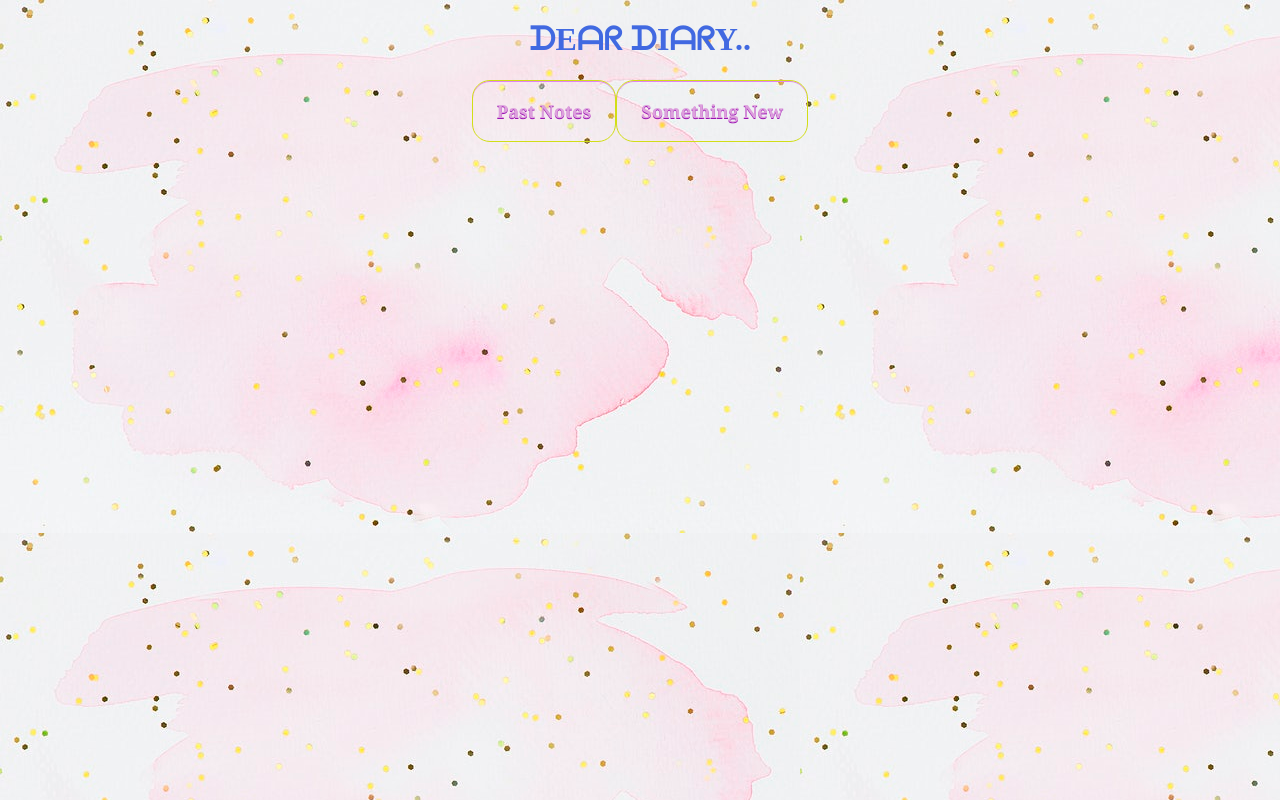
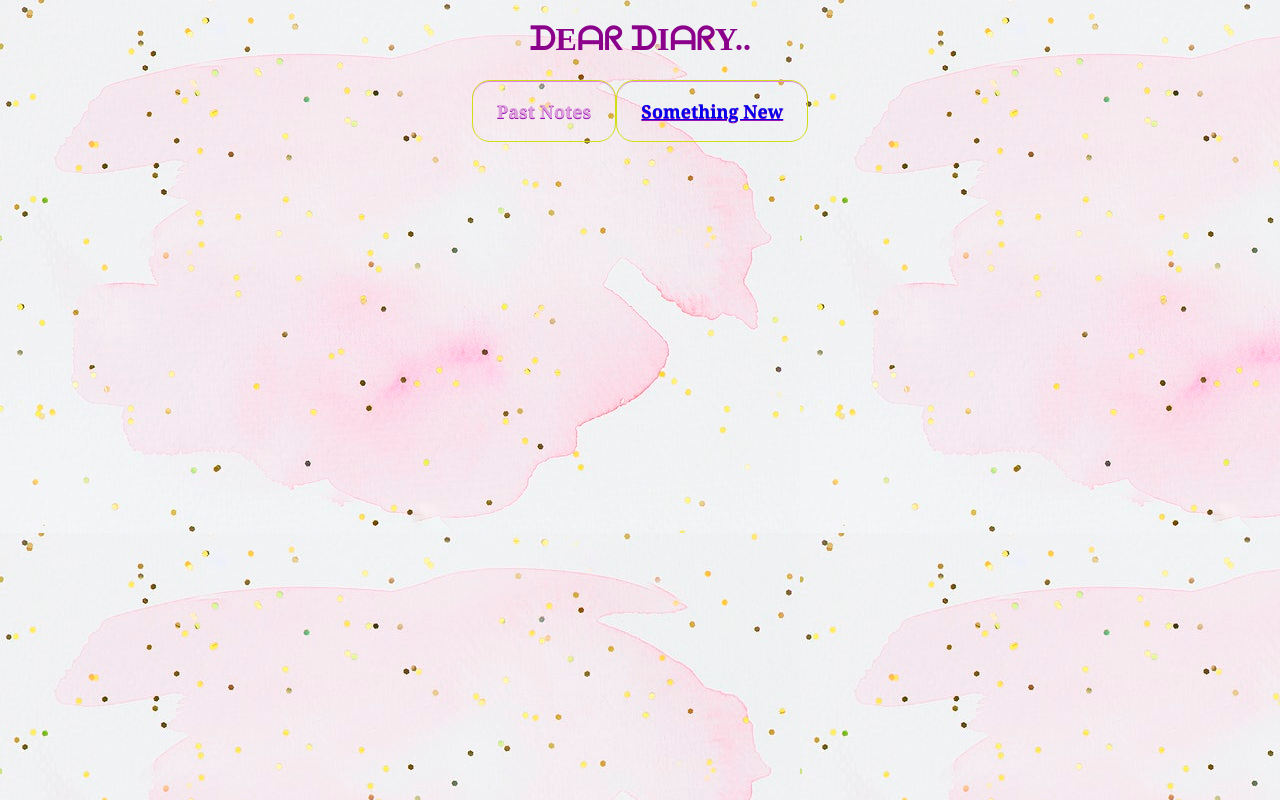
Before and after one commit to amcmullen9291/DearDiary, a React (Create React App) app in the folder frontend/: page / in a window 1280 px wide. Built offline with nearby package versions, Linux system fonts and the light colour scheme; the HTML template or start-up script is replaced by a standard one.

Commit message:
router in place

```diff
--- a/frontend/src/App.css
+++ b/frontend/src/App.css
@@ -3,7 +3,7 @@ Body {
 }
 
 .titleBanner {
-	color: royalblue;
+	color: darkmagenta;
 }
 .myButton {
 	box-shadow:inset 0px 1px 0px 0px #e184f3;
--- a/frontend/src/App.js
+++ b/frontend/src/App.js
@@ -1,12 +1,19 @@
 import './App.css';
+import { BrowserRouter as Router, Route, Switch, Redirect } from 'react-router-dom';
+import Home from './Components/Home.js';
+import Entry from './Components/Entry.js';
 
 function App() {
   return (
     <>
-    <div className="App">
-    <center><h1 className="titleBanner">ᗪEᗩᖇ ᗪIᗩᖇY..</h1></center>
-    <center><button class="myButton">Past Notes</button><button class="myButton">Something New</button></center>
-    </div>
+    <Router>
+      <Switch>
+          <Route path={"/"} exact component={Home}/>
+          <Route path={"/Home"} exact component={Home}/>
+          <Route path={"/entry"} exact component={Entry}/>
+          <Redirect to={"/"} />
+        </Switch>
+    </Router>
     </>
   );
 }
--- /dev/null
+++ b/frontend/src/Components/Entry.js
@@ -0,0 +1,17 @@
+import React, { Component } from 'react';
+class Home extends React.Component {
+    render() {
+      return (
+          <>
+        <div className="App">
+        <center><h1 className="titleBanner">ᗪEᗩᖇ ᗪIᗩᖇY..</h1></center>
+
+
+        <center><button class="myButton">Past Notes</button><button class="myButton">Something New</button></center>
+        </div>
+        </>
+      )
+    }
+  }
+
+  export default Home;
--- /dev/null
+++ b/frontend/src/Components/Home.js
@@ -0,0 +1,17 @@
+import React, { Component } from 'react';
+import { Link } from 'react-router-dom';
+
+class Home extends React.Component {
+    render() {
+      return (
+          <>
+        <div className="App">
+        <center><h1 className="titleBanner">ᗪEᗩᖇ ᗪIᗩᖇY..</h1></center>
+        <center><button class="myButton">Past Notes</button><button class="myButton"><Link to="/Entry">Something New</Link></button></center>
+        </div>
+        </>
+      )
+    }
+  }
+
+  export default Home;
```
Also changed, not shown: frontend/src/Components/Index.js (added), frontend/src/Components/Signin.js (added).
